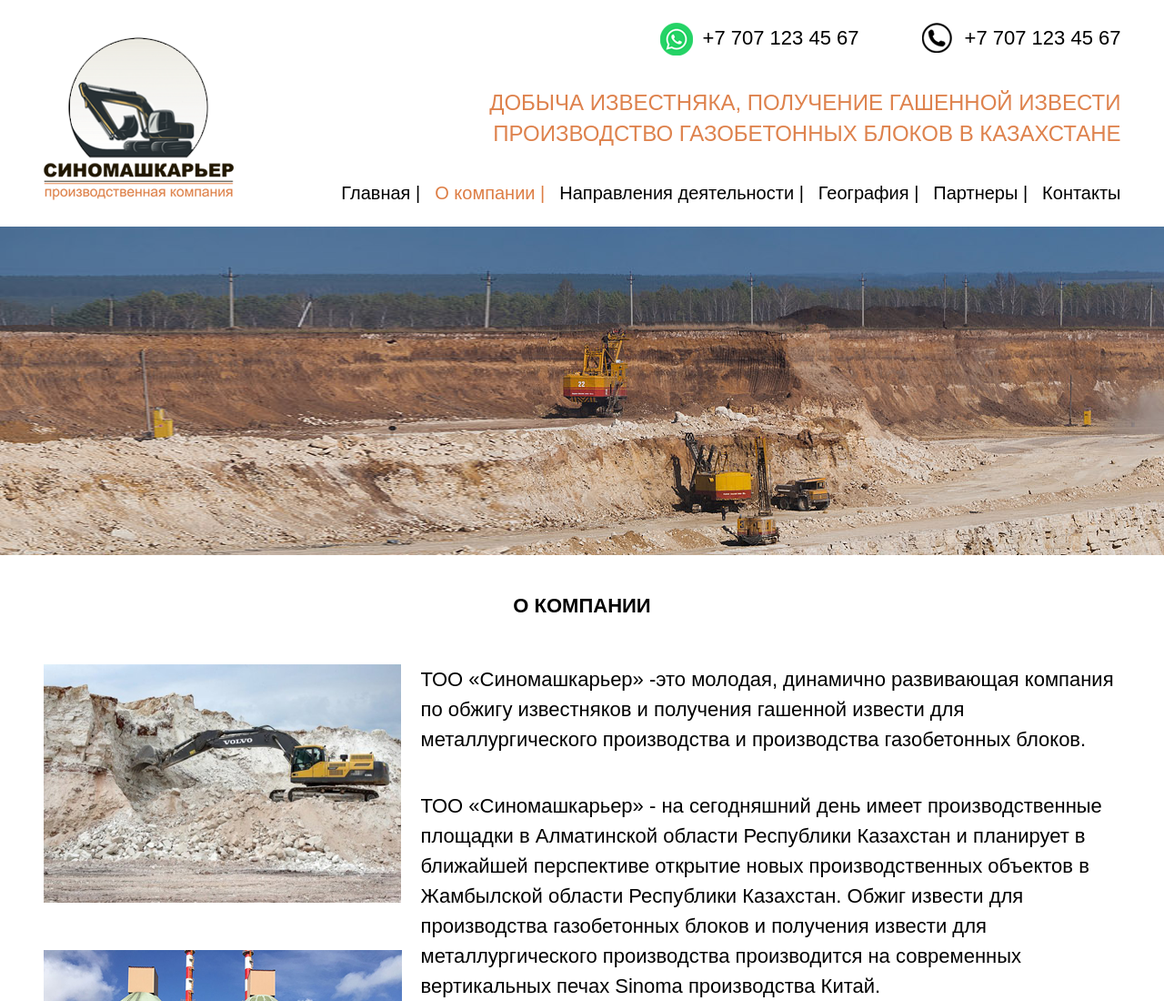
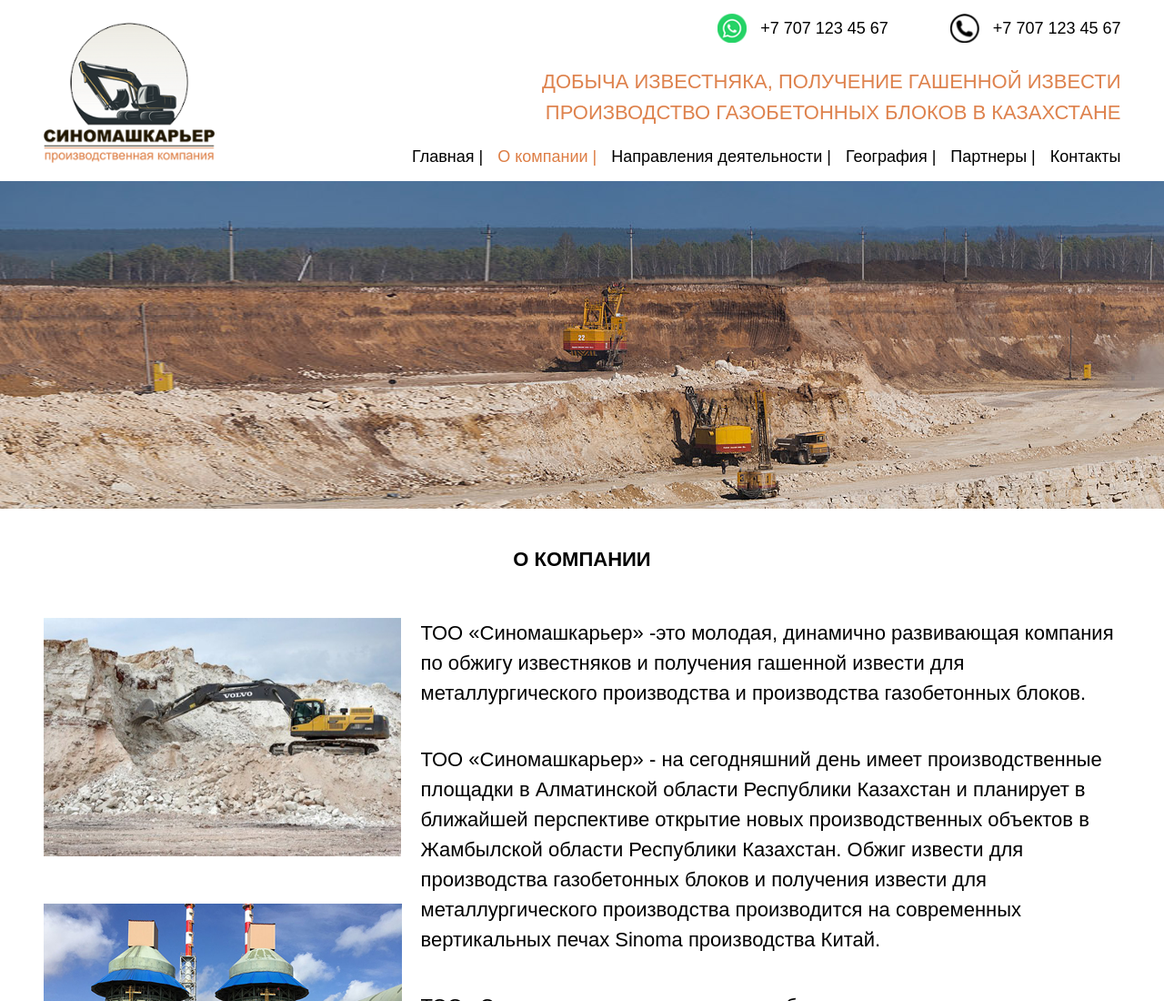
Before and after one commit to trwv55/dreamWorks-paage2, a website built with webpack: page src/index.html in a window 1280 px wide. Shown: the top 1100 px of the page at 91% size. Built offline with nearby package versions, Linux system fonts and the light colour scheme.

Commit message:
fix layout error

```diff
--- a/src/style.css
+++ b/src/style.css
@@ -19,7 +19,7 @@
 
 main {
   flex: 1 0 auto;
-  padding-top: 249px;
+  padding-top: 198px;
 }
 
 footer {
@@ -34,14 +34,15 @@
   left: 0;
   width: 100%;
   background-color: white;
+
 }
 
 .header-wrapper-content {
   display: flex;
   align-items: flex-end;
   justify-content: space-between;
-  padding-top: 25px;
-  padding-bottom: 25px;
+  padding-top: 15px;
+  padding-bottom: 15px;
   max-width: 1200px;
   margin: 0 auto;
   background-color: transparent;
@@ -54,16 +55,16 @@
 }
 
 .logo1 {
-  max-width: 155px;
+  max-width: 130px;
   width: 100%;
-  max-height: 133px;
+  max-height: 125px;
   height: 100%;
 }
 
 .logo2 {
-  max-width: 209px;
+  max-width: 199px;
   width: 100%;
-  max-height: 41px;
+  max-height: 37px;
   height: 100%;
 }
 
@@ -72,11 +73,11 @@
   display: flex;
   flex-direction: column;
   align-items: flex-end;
-  flex-basis: 920px;
+  flex-basis: 880px;
 }
 
 .socials {
-  font-size: 22px;
+  font-size: 18px;
   line-height: 33px;
   font-weight: 400;
 }
@@ -95,8 +96,9 @@
   background-repeat: no-repeat;
   left: 0;
   top: -7;
-      width: 36px;
-      height: 38px;
+  width: 32px;
+  height: 32px;
+  background-size: cover;
 }
 
 .tel {
@@ -108,30 +110,30 @@
   content: "";
   position: absolute;
   background-image: url("./images/tel.png");
-
   background-repeat: no-repeat;
   left: 0;
   top: -7;
-    width: 36px;
-    height: 38px;
+  width: 32px;
+  height: 32px;
+  background-size: cover;
 }
 
 .header-title {
-  font-size: 24px;
+  font-size: 22px;
   line-height: 34px;
   font-weight: 400;
   text-transform: uppercase;
   color: #de824d;
   padding-left: 174px;
-  padding-top: 38px;
-  padding-bottom: 36px;
+  padding-top: 25px;
+  padding-bottom: 21px;
   text-align: right;
   margin: 0;
 }
 
 .links-wrapper {
   display: flex;
-  font-size: 20px;
+  font-size: 18px;
   line-height: 1.2;
   font-weight: 400;
 }
@@ -203,7 +205,7 @@
  }
 
 main {
-  padding-top: 40px;
+  padding-top: 65px;
 }
 
 .main-img {
```
Lines whose indentation alone changed are shown as unchanged.
